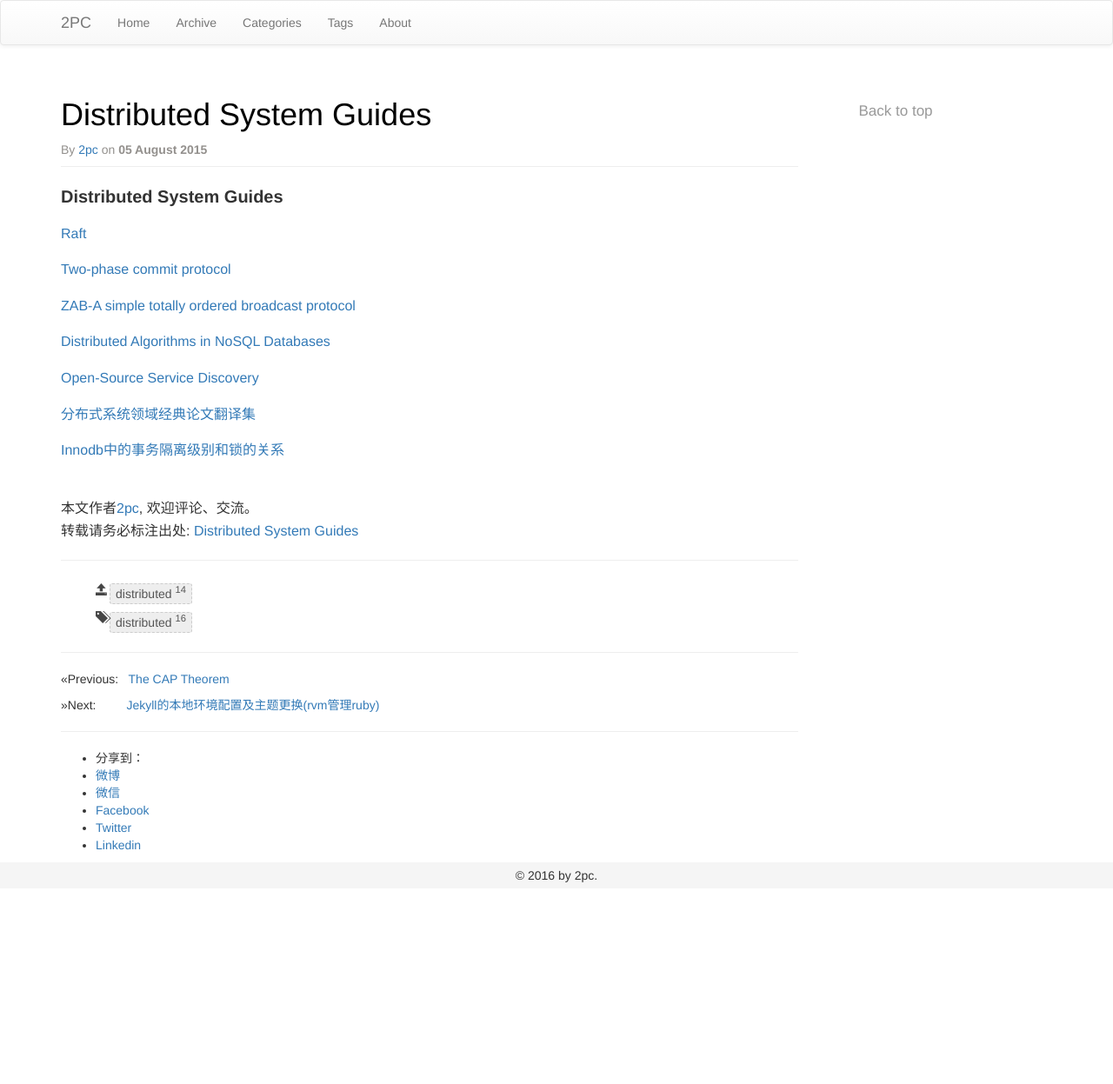
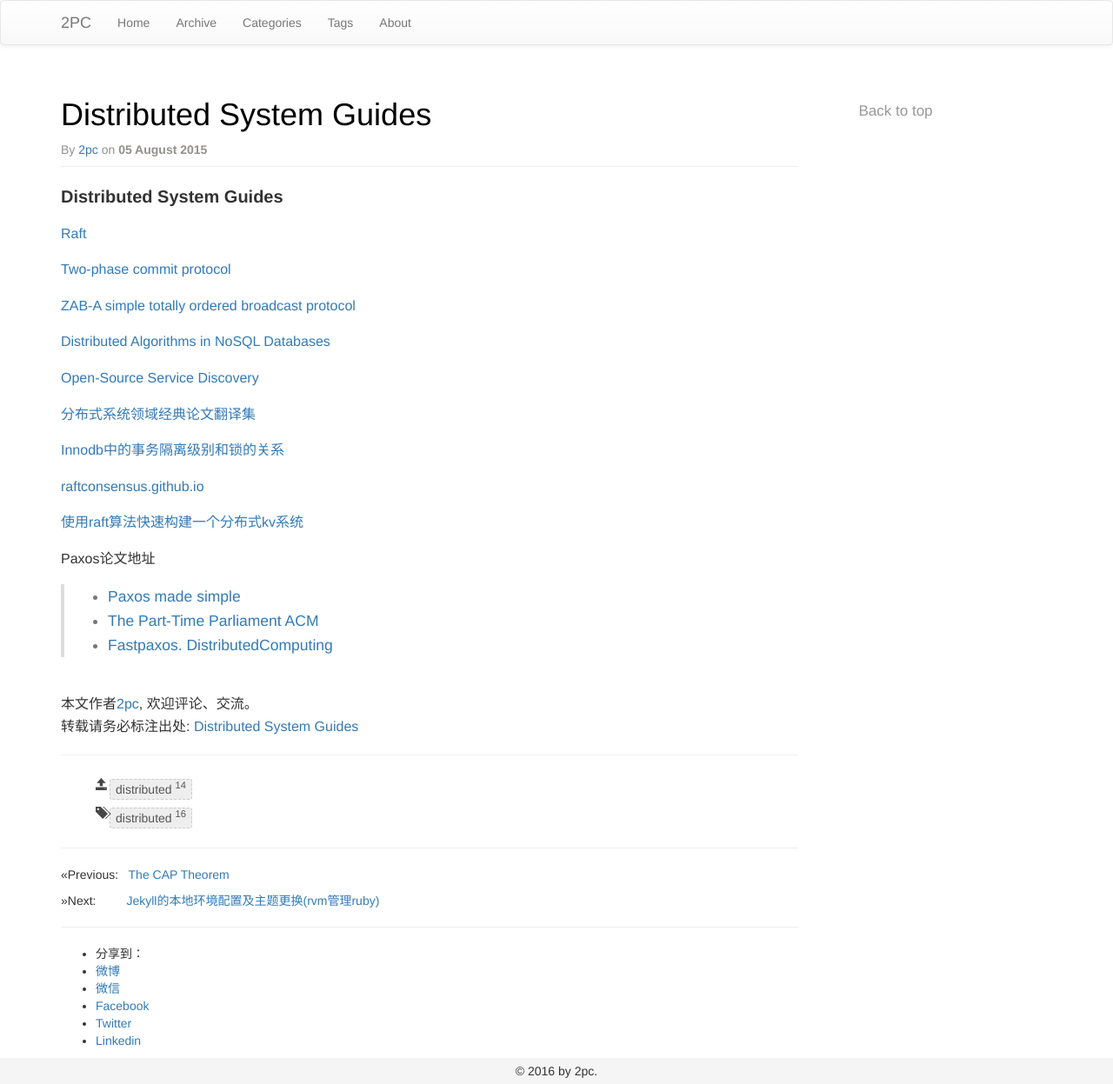
Before and after one commit to luyee/2pc.github.io, a Jekyll site: the page built from _posts/distributed/2015-08-05-distributed.md, in a window 1280 px wide. Shown: the whole page at 87% size. Built offline with Jekyll 4.4.1, drawn with Linux system fonts in a browser that asks for light colours; comment, search, counter and statistics services are not loaded; before the commit the page ends 1022 px from its top, so only the background shows below that.

Commit message:
Update 2015-08-05-distributed.md

```diff
--- a/_posts/distributed/2015-08-05-distributed.md
+++ b/_posts/distributed/2015-08-05-distributed.md
@@ -22,3 +22,16 @@ Databases](https://highlyscalable.wordpress.com/2012/09/18/distributed-algorithm
 [分布式系统领域经典论文翻译集](http://duanple.blog.163.com/blog/static/709717672011330101333271/)
 
 [Innodb中的事务隔离级别和锁的关系](http://tech.meituan.com/innodb-lock.html)
+
+[raftconsensus.github.io](http://raftconsensus.github.io/#implementations)
+
+[使用raft算法快速构建一个分布式kv系统](http://qkldx.net/topic/134/%E4%BD%BF%E7%94%A8raft%E7%AE%97%E6%B3%95%E5%BF%AB%E9%80%9F%E6%9E%84%E5%BB%BA%E4%B8%80%E4%B8%AA%E5%88%86%E5%B8%83%E5%BC%8Fkv%E7%B3%BB%E7%BB%9F)
+
+
+Paxos论文地址
+
+>
+* [Paxos made simple]()
+* [The Part-Time Parliament](http://research.microsoft.com/en-us/um/people/lamport/pubs/lamport-paxos.pdf)
+[ ACM](http://dl.acm.org/citation.cfm?id=279229)
+* [Fastpaxos. DistributedComputing]()
```
